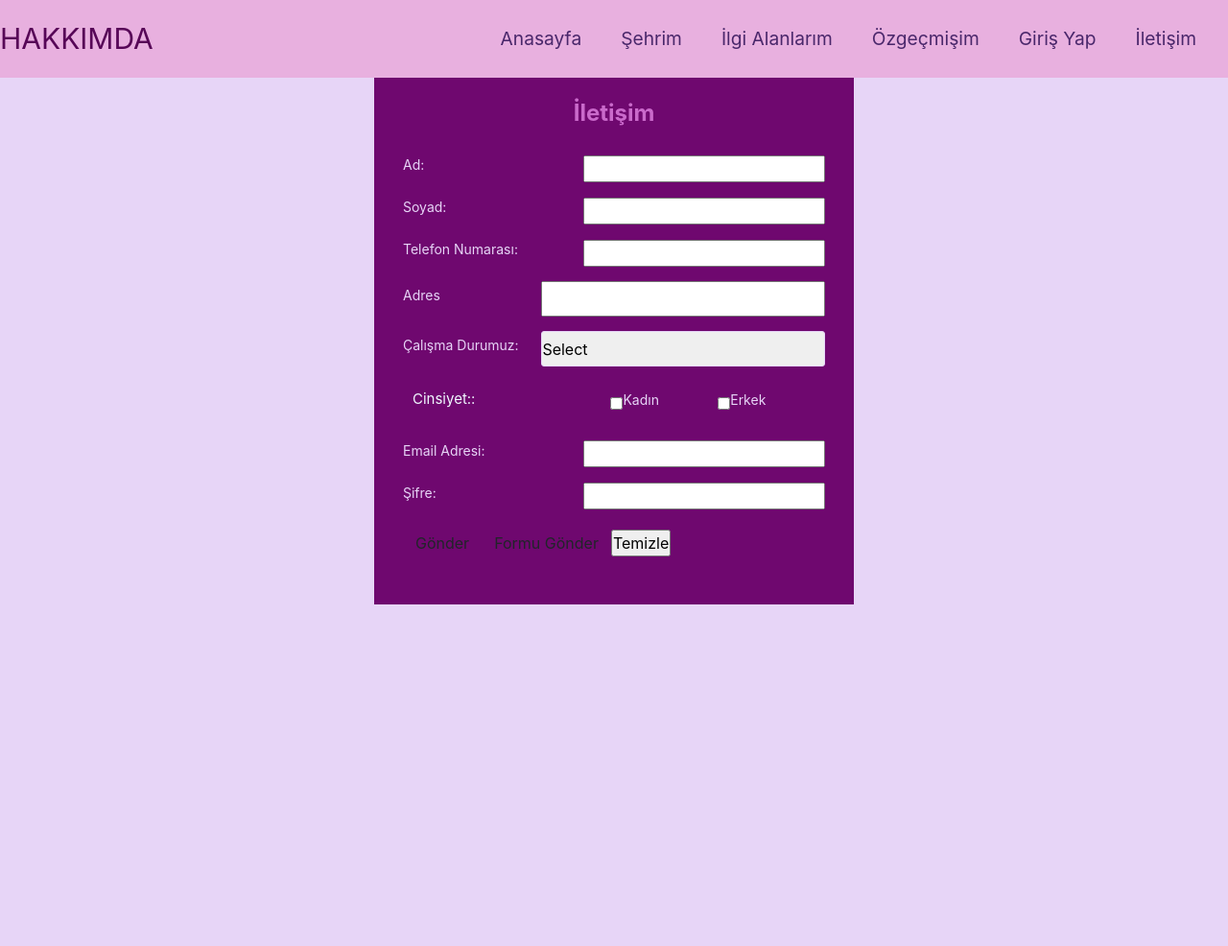
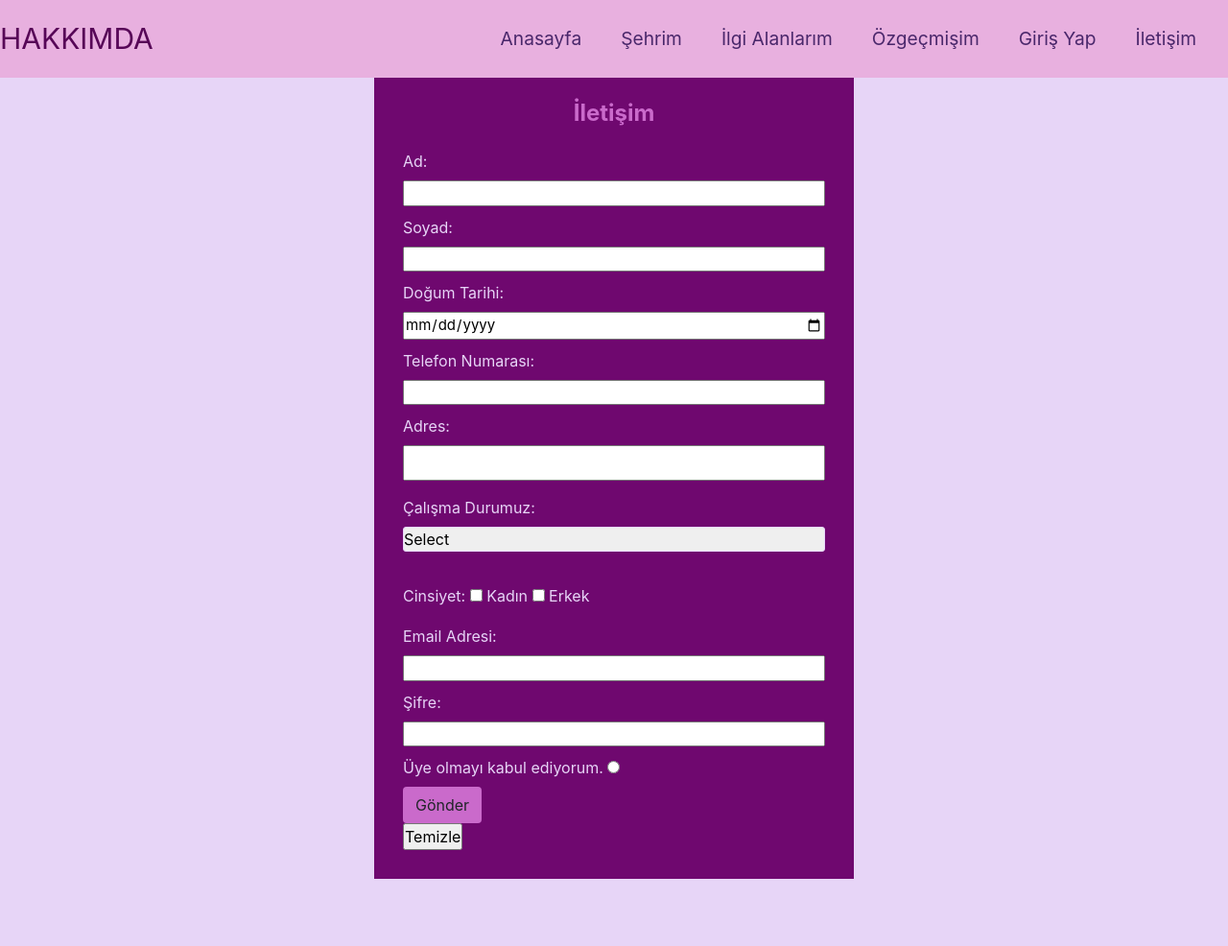
Before and after one commit to yusrasengun4/web-tasar-m--devi, a PHP site: page /iletisim.html in a window 1280 px wide. Shown: the whole page at 96% size. Before the commit the page ends 630 px from the top, so only its background shows below. Run offline with PHP 8.4, Linux system fonts and the light colour scheme.

Commit message:
ilgi alanlarım iletişim

```diff
--- a/cumalizik.html
+++ b/cumalizik.html
@@ -7,7 +7,7 @@
     <link rel="stylesheet" href="https://cdn.jsdelivr.net/npm/bootstrap@4.6.2/dist/css/bootstrap.min.css" integrity="sha384-xOolHFLEh07PJGoPkLv1IbcEPTNtaed2xpHsD9ESMhqIYd0nLMwNLD69Npy4HI+N" crossorigin="anonymous">
     <script src="https://cdn.jsdelivr.net/npm/jquery@3.5.1/dist/jquery.slim.min.js" integrity="sha384-DfXdz2htPH0lsSSs5nCTpuj/zy4C+OGpamoFVy38MVBnE+IbbVYUew+OrCXaRkfj" crossorigin="anonymous"></script>
     <script src="https://cdn.jsdelivr.net/npm/bootstrap@4.6.2/dist/js/bootstrap.bundle.min.js" integrity="sha384-Fy6S3B9q64WdZWQUiU+q4/2Lc9npb8tCaSX9FK7E8HnRr0Jz8D6OP9dO5Vg3Q9ct" crossorigin="anonymous"></script>
-
+    <link rel="stylesheet" href="style/sehrim.css">
     <title>Cumalıkızık</title>
 </head>
 <nav class="navbar navbar-expand-lg  fixed-top">
--- /dev/null
+++ b/form.js
@@ -0,0 +1,73 @@
+function sifreDogrula(){
+   var isim=document.getElementsByName("ad")[0];
+  var soy=document.getElementsByName("soyad")[0];
+  var tar=document.getElementsByName("tarih")[0];
+  var tel=document.getElementsByName("telefon")[0];
+  var adr=document.getElementsByName("adres")[0];
+  var cal=document.getElementsByName("calısma")[0];
+var email=document.getElementsByName("email")[0];
+var sif=document.getElementsByName("sifre")[0];
+var control=document.querySelector('#evet');
+var regex=/^[a-zA-Z\s]+$/;
+   if(isim.value == ""){
+      alert(" Adınızı giriniz");
+      return false;
+   }
+   else if(regex.test(isim.value)== false){
+      alert("Adınızda harf karakterler olmalı");
+      return false;
+   }
+   else if(regex.test(soy.value)== false){
+      alert("Soyadınızda harf karakterler olmalı");
+      return false;
+   }
+
+  else if(soy.value==""){
+      alert("Soyadınızı giriniz");
+      return false;
+   }
+ else if(tar.value==""){
+   alert("Doğum tarihinizi giriniz");
+   return false;
+ }
+ else if(tel.value==""){
+   alert("Telefon numaranızı giriniz");
+   return false;
+ }
+ else if(tel.value.length<10){
+   alert("Telefon numarınızı kontrol ediniz");
+   return false;
+ }
+ else if(tel.value.length>10){
+   alert("Telefon numarınızı kontrol ediniz");
+   return false;
+ }
+ else if(adr.value==""){
+   alert("Adresinizi giriniz");
+   return false;
+ }
+ else if(cal.value =="Select"){
+   alert("Çalışma durumunuzu seçiniz");
+   return false;
+ }
+
+ else if(email.value==""){
+   alert("Emailinizi giriniz");
+   return false;
+ }
+ else if(sif.value==""){
+   alert("Şifrenizi giriniz");
+   return false;
+ }
+ else if(!(control.checked)){
+   alert("Kutucuğu doldurunuz");
+   return false;
+ }
+
+ else{
+  alert("Kaydınız tamamlandı");
+  return true;
+
+
+}
+}
--- a/iletisim.html
+++ b/iletisim.html
@@ -5,8 +5,6 @@
     <meta http-equiv="X-UA-Compatible" content="IE=edge">
     <meta name="viewport" content="width=device-width, initial-scale=1.0">
     <link rel="stylesheet" href="https://cdn.jsdelivr.net/npm/bootstrap@4.6.2/dist/css/bootstrap.min.css" integrity="sha384-xOolHFLEh07PJGoPkLv1IbcEPTNtaed2xpHsD9ESMhqIYd0nLMwNLD69Npy4HI+N" crossorigin="anonymous">
-    <script src="https://cdn.jsdelivr.net/npm/jquery@3.5.1/dist/jquery.slim.min.js" integrity="sha384-DfXdz2htPH0lsSSs5nCTpuj/zy4C+OGpamoFVy38MVBnE+IbbVYUew+OrCXaRkfj" crossorigin="anonymous"></script>
-    <script src="https://cdn.jsdelivr.net/npm/bootstrap@4.6.2/dist/js/bootstrap.bundle.min.js" integrity="sha384-Fy6S3B9q64WdZWQUiU+q4/2Lc9npb8tCaSX9FK7E8HnRr0Jz8D6OP9dO5Vg3Q9ct" crossorigin="anonymous"></script>
 
     <title>İletişim</title>
     <link rel="stylesheet" href="style/iletisim.css">
@@ -49,69 +47,75 @@
 
         </div>
       </nav>
-
-
-
-
       <div class="wrapper">
         <div class="title">
             İletişim
         </div>
         <div class="form">
-        <div class="input_field" name="frmAd" id="frmAd" method="post">
+<form name="form" onsubmit="return sifreDogrula()">
+
+  <div class="input_field">
     <label>Ad:</label>
-          <input type="text" class="input" id="txtid" name="txtAd" >
+    <input type="text" class="input" id="ad" name="ad" >
   </div>
   <div class="input_field">
     <label>Soyad:</label>
-            <input type="text" class="input">
+    <input type="text" class="input" id="soyad" name="soyad">
+</div>
+<div class="input_field">
+  <label>Doğum Tarihi:</label>
+  <input type="date" class="input" id="tarih" name="tarih">
+</div>
+<div class="input_field">
+  <label>Telefon Numarası:</label>
+  <input type="text" class="input" id="telefon" name="telefon">
+</div>
+<div class="input_field">
+  <label>Adres:</label>
+  <textarea class="textarea" name="adres" id="adres"></textarea>
 </div>
 
     <div class="input_field">
-            <label>Telefon Numarası:</label>
-            <input type="text" class="input">
-        </div>
-        <div class="input_field">
-            <label>Adres</label>
-            <textarea class="textarea"></textarea>
-        </div>
-        <div class="input_field">
       <label>Çalışma Durumuz:</label>
       <div class="custom_select">
-                <select>
-                    <option value="">Select</option>
+          <select name="calısma" id="calısma">
+              <option value="Select">Select</option>
               <option value="">Çalışıyorum</option>
               <option value="">Çalışmıyorum</option>
           </select>
       </div>
-        </div>
-        <div class="input_field terms">
-            <label class="check">Cinsiyet::</label>
+      <br>
+      <div class="input_field  ">
+        <label class="check">Cinsiyet:</label>
             <input type="checkbox" name="cinsiyet" value="Kadın">
-                <label for="spor">Kadın</label>
+            <label for="cinsiyet">Kadın</label>
    <input type="checkbox"  name="cinsiyet" value="Erkek">
-       <label for="spor">Erkek</label>
-
-
-
+   <label for="cinsiyet">Erkek</label>
    </div>
    <div class="input_field">
-            <label>email adresi:</label>
-            <input type="email" class="input">
+    <label>Email Adresi:</label>
+    <input type="email" class="input" name="email" id="email">
 </div>
 <div class="input_field">
   <label>Şifre:</label>
-            <input type="password" class="input">
+  <input type="password" class="input" name="sifre" id="sifre">
+</div>
+<div class="input_field terms">
+  <label class="check">Üye olmayı kabul ediyorum.</label>
+      <input type="radio" name="onay" value="evet" id="evet">
       </div>
       <div class="input_field">
-            <input type="button" value="Gönder" class="btn" onclick="myFunction()">
-            <input type="submit" value="Formu Gönder" class="btn">
+        <input  class="btn" type="submit" value="Gönder"  >
+  </div>
+
     <input type="reset" value="Temizle">
 </div>
+</form>
+
 </div>
 </div>
 
 
-
+<script src="form.js" type="text/javascript"></script>
 </body>
 </html>
--- a/style/iletisim.css
+++ b/style/iletisim.css
@@ -6,7 +6,7 @@
     outline: none;
 
     text-decoration: none;
-    text-transform: capitalize;
+    text-transform: none;
     transition: 0.2s ease;
 
 }
@@ -29,12 +29,7 @@ body{
     background-color:  rgb(231, 213, 247);
 }
 
-
-
-
-
-
-.wrapper{
+.wrapper {
     max-width: 500px;
     width: 100%;
     background:  rgb(111, 8, 111);
@@ -44,72 +39,35 @@ padding: 30px;
   .wrapper .title{
         font-size: 24px;
         font-weight:700;
-    margin-bottom: 25px;
+        margin-bottom: 10px;
         color:rgb(202, 106, 203);
         text-align: center;
     }
-.wrapper .form .input_field{
-    margin-bottom: 15px;
-    display:flex;
-    align-items: center;
+    .wrapper .form{
+        width:100%;
     }
-.wrapper .form .input_field label{
-   width: 200px;
-   color:rgb(231, 213, 247);
-   margin-right: 10px;
-   font-size: 14px;
+    .wrapper .form label{
+        color:rgb(231, 213, 247) ;
+        margin-top: 10px;
+
     }
-.wrapper .form .ınput_field .input{
+    .wrapper .form .input{
       width:100%;
-    outline: none;
-    border: 1px solid rgb(231, 213, 247);
-    font-size: 15px;
-    padding:8px 10px;
-    border-radius: 3px;
-    transition:  all 0.3s ease;
+      outline:none;
+      font-size:15px;
     }
-.wrapper .form .input_field textarea{
+    .wrapper .form textarea{
         resize:none;
         width:100%;
         height:37px;
     }
- .wrapper .form .input_field .custom_select{
-    position:relative;
-    width: 100%;
-    height: 37px;
- }
- .wrapper .form .input_field .custom_select select{
+    .wrapper .form select{
     appearance: none;
     border: 1px solid rgb(231, 213, 247);
     width: 100%;
     height: 100%;
     border-radius: 3px;
-
     }
- .wrapper .form .input_field p{
-    font-size: 14px;
-    color:rgb(231, 213, 247);
+    .wrapper .form .btn{
+       background:rgb(202, 106, 203) ;
     }
-.wrapper .form .input_field .check{
-
-position: relative;
-display: block;
-cursor: pointer;
-}
-.wrapper .form .input_field .check input[type="checkbox"]{
-    position:absolute;
-    top:0;
-    left:0;
-    opacity: 0;
-}
-.wrapper .form .input_field .check{
-
-    width: 100%;
-    padding: 8px 10px;
-    font-size: 15px;
-    border:0;
-    color:aliceblue;
-    cursor: pointer;
-    border-radius: 3px;
-    outline: none;
-}
--- a/style/sehrim.css
+++ b/style/sehrim.css
@@ -40,8 +40,10 @@ img{
     padding-right: 300px;
     height: 400px;
     margin-top: 40px;
+
 }
 h2{
+    padding-top: 80px;
     color:rgb(63, 22, 101);
 }
 h3{
```
Also changed, not shown: ilgialanlari.html (+44 -9 lines), index.js (+261 -6 lines), sonuc.html (added, +14 -0 lines), style/ilgialanlari.css (+43 -0 lines). Lines whose indentation alone changed are shown as unchanged.
